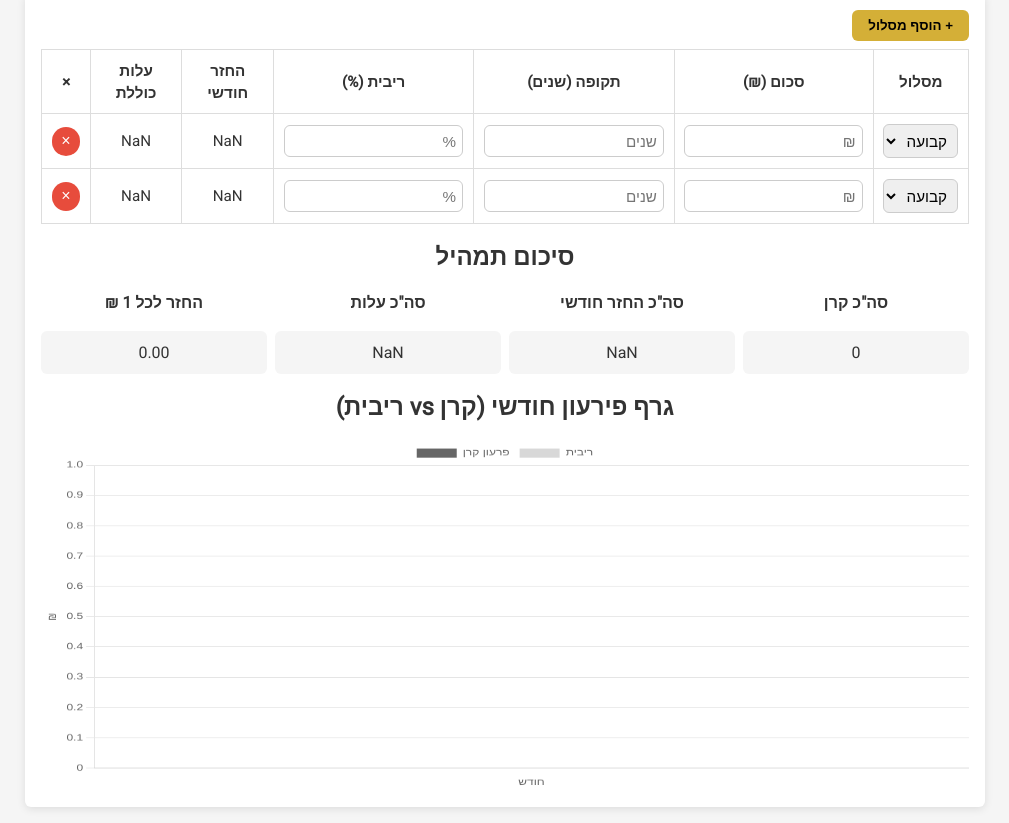
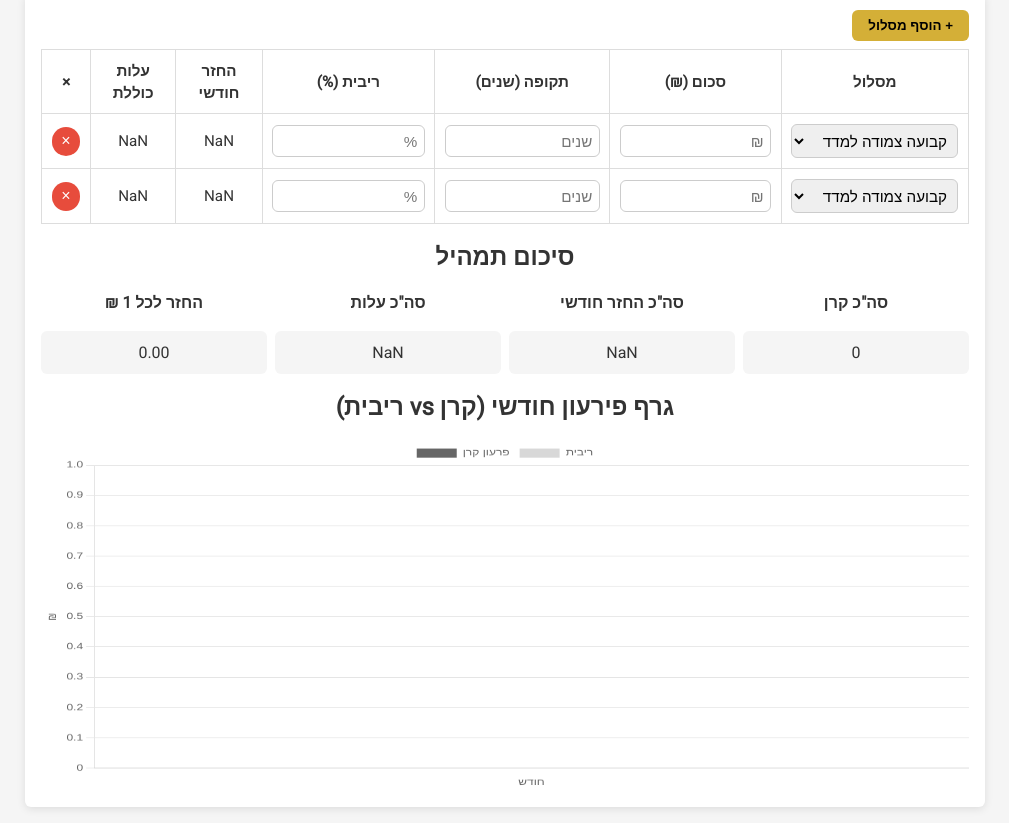
Before and after one commit to lemarketingx/mortgage-eligibility, a plain HTML site: page index.html in a window 1280 px wide. Shown: the part 101-924 px from the top of the page, without its empty margins (135-1144 px from the left). Drawn offline with nearby package versions, Linux system fonts and the light colour scheme.

Commit message:
Update index.html

```diff
--- a/index.html
+++ b/index.html
@@ -131,21 +131,24 @@
     const tbody     = document.getElementById('table-body');
     let chart;
 
-    // חישוב תשלום חודשי (PMT)
     function pmt(rate, n, pv) {
       if (rate === 0) return pv / n;
       return (pv * rate) / (1 - Math.pow(1 + rate, -n));
     }
 
-    // הוספת שורה לטבלה
     function addRow() {
       const tr = document.createElement('tr');
       tr.innerHTML = `
         <td>
           <select class="plan">
-            <option>קבועה</option>
-            <option>משתנה</option>
-            <option>פריים</option>
+            <option value="fixed_cpi">קבועה צמודה למדד</option>
+            <option value="fixed_non">קבועה לא צמודה</option>
+            <option value="var5_cpi">משתנה כל 5 שנים צמודה למדד</option>
+            <option value="var1_cpi">משתנה כל שנה צמודה למדד</option>
+            <option value="var5_non">משתנה כל 5 שנים לא צמודה</option>
+            <option value="var1_non">משתנה כל שנה לא צמודה</option>
+            <option value="prime">ריבית פריים</option>
+            <option value="usd">צמודת דולר</option>
           </select>
         </td>
         <td><input class="amount" type="number" min="0" placeholder="₪"></td>
@@ -157,7 +160,6 @@
       `;
       tbody.appendChild(tr);
 
-      // מאזינים לשינוי בנתונים
       tr.querySelectorAll('.amount, .years, .rate').forEach(el =>
         el.addEventListener('input', recalc)
       );
@@ -168,7 +170,6 @@
       recalc();
     }
 
-    // חישוב כולל וסיכום + גרף
     function recalc() {
       const rows = Array.from(tbody.querySelectorAll('tr'));
       let sumP = 0, sumM = 0, sumC = 0, maxMonths = 0;
@@ -191,7 +192,6 @@
         sumC += cost;
         if (n > maxMonths) maxMonths = n;
 
-        // בונים לוח פירעון
         let balance = P;
         for (let i = 0; i < n; i++) {
           const interest = balance * R;
@@ -203,7 +203,6 @@
         }
       });
 
-      // עדכון סיכומים
       document.getElementById('sumP').textContent      = Math.round(sumP).toLocaleString();
       document.getElementById('sumM').textContent      = Math.round(sumM).toLocaleString();
       document.getElementById('sumC').textContent      = Math.round(sumC).toLocaleString();
@@ -211,10 +210,8 @@
         ? (sumC / sumP).toFixed(2)
         : '0.00';
 
-      // הכנת נתוני גרף
       const labels = Array.from({ length: maxMonths }, (_, i) => i + 1);
 
-      // הצגת גרף stacked
       if (chart) chart.destroy();
       chart = new Chart(document.getElementById('chart'), {
         type: 'bar',
@@ -260,7 +257,6 @@
       });
     }
 
-    // אתחול עם שתי שורות
     addRow(); addRow();
     addRowBtn.addEventListener('click', addRow);
   });
```
